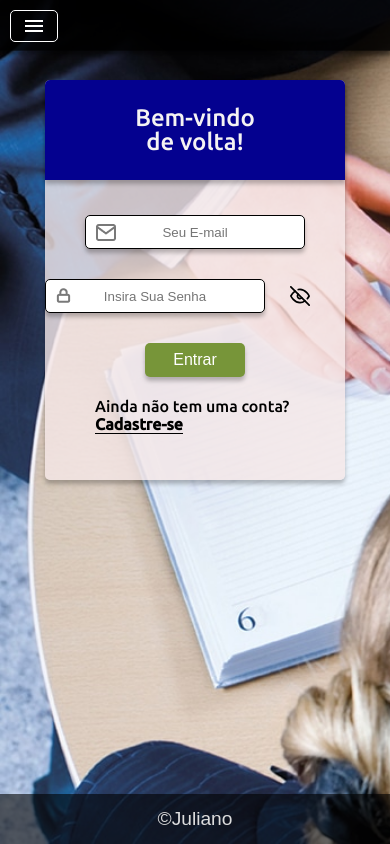
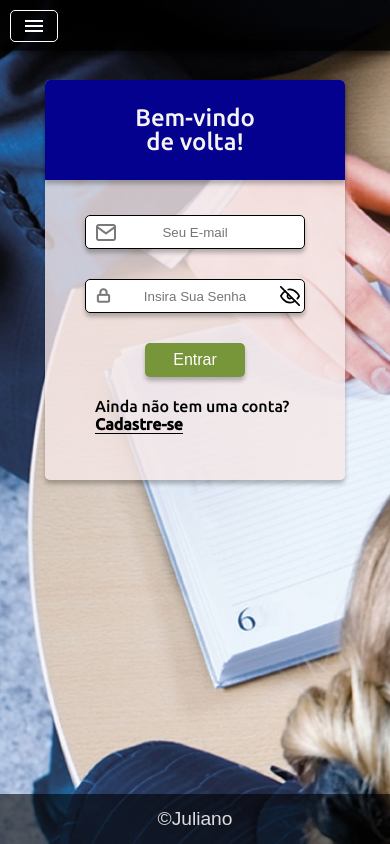
Before and after one commit to julianopaulos/contabilidade, a React (Create React App) app: page /Login in a window 390 px wide. Built offline with nearby package versions, Linux system fonts and the light colour scheme.

Commit message:
melhorando responsividade do ícone dos olhos na página de login

```diff
--- a/src/components/Login/style.css
+++ b/src/components/Login/style.css
@@ -134,4 +134,12 @@ h3
     {
         margin: 20px 50px;
     }
+    .form-login input[name="password"]
+    {
+        margin-left: 40px;
+    }
+    .form-login .eye-icon
+    {
+        margin-left: -75px;
+    }
 }
```
